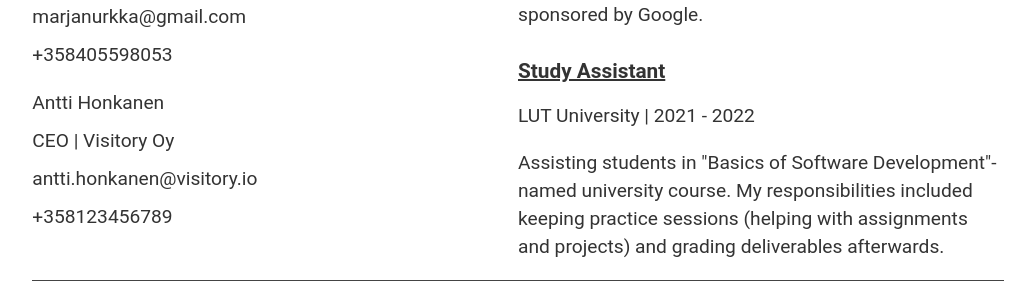
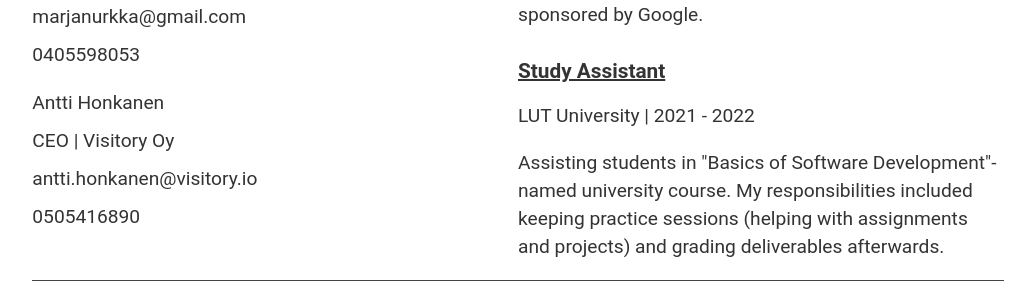
Before and after one commit to Lionbull/georgy-cv, a SvelteKit app: page /classic_cv in a window 1280 px wide. Shown: the part 1460-1741 px from the top of the page, without its empty margins (130-1165 px from the left). Built offline with nearby package versions, Linux system fonts and the light colour scheme.

Commit message:
Update contact information for references

```diff
--- a/src/routes/classic_cv/+page.svelte
+++ b/src/routes/classic_cv/+page.svelte
@@ -82,14 +82,14 @@
                     <p>Marja Nurkka</p>
                     <p>Product Owner | Visitory Oy</p>
                     <p>marjanurkka@gmail.com</p>
-                    <p>+358405598053</p>
+                    <p>0405598053</p>
                 </div>
 
                 <div class="tight-text">
                     <p>Antti Honkanen</p>
                     <p>CEO | Visitory Oy</p>
                     <p>antti.honkanen@visitory.io</p>
-                    <p>+358123456789</p>
+                    <p>0505416890</p>
                 </div>
 
             </div>
```
